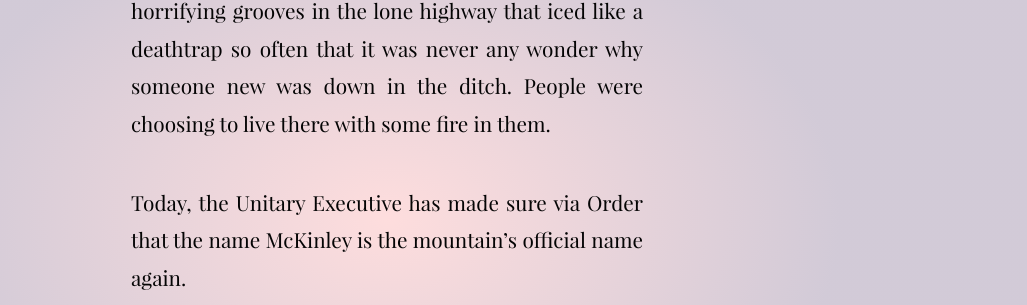
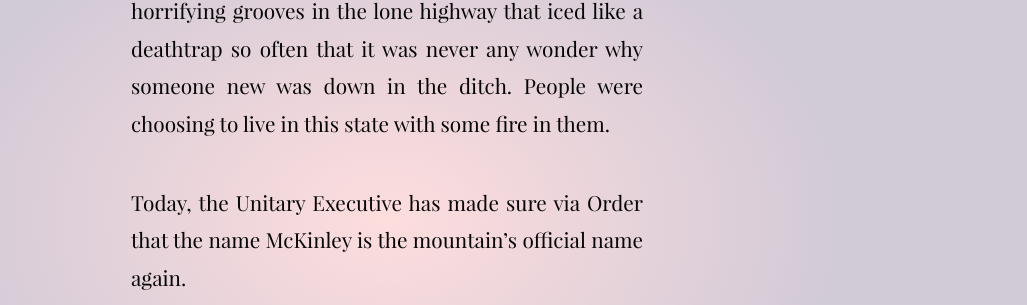
Before and after one commit to tiliv/antibody, a Jekyll site: the page built from docs/journal/autumn-ryan-Halfway-Democracy/index.md, in a window 1280 px wide and 900 px high, scrolled down 25993 px. Shown: the part 339-644 px from the top of the window, without its empty margins (253-1280 px from the left). Built offline with Jekyll 4.4.1, drawn with Linux system fonts in a browser that asks for light colours; some of the changed text lies outside the part shown.

Commit message:
Clarify where there is

```diff
--- a/docs/journal/autumn-ryan-Halfway-Democracy/index.md
+++ b/docs/journal/autumn-ryan-Halfway-Democracy/index.md
@@ -186,7 +186,7 @@ The residents here, at sled dog races and ice fishing, universally took pride in
 
 When I came back to other places after Alaska, I was asked a few times variations of the question "Were you running from something?" In fiction, Alaska often makes a great place for murderers to congregate. In non-fiction, a similar tame lesson is given that out here you should know what it means to be resourceful.
 
-Bear spray or engine block warmers, Alaska was a character in their lives. The studded tires made horrifying grooves in the lone highway that iced like a deathtrap so often that it was never any wonder why someone new was down in the ditch. People were choosing to live there with some fire in them.
+Bear spray or engine block warmers, Alaska was a character in their lives. The studded tires made horrifying grooves in the lone highway that iced like a deathtrap so often that it was never any wonder why someone new was down in the ditch. People were choosing to live in this state with some fire in them.
 
 Today, the Unitary Executive has made sure via Order that the name McKinley is the mountain's official name again.
 
```
